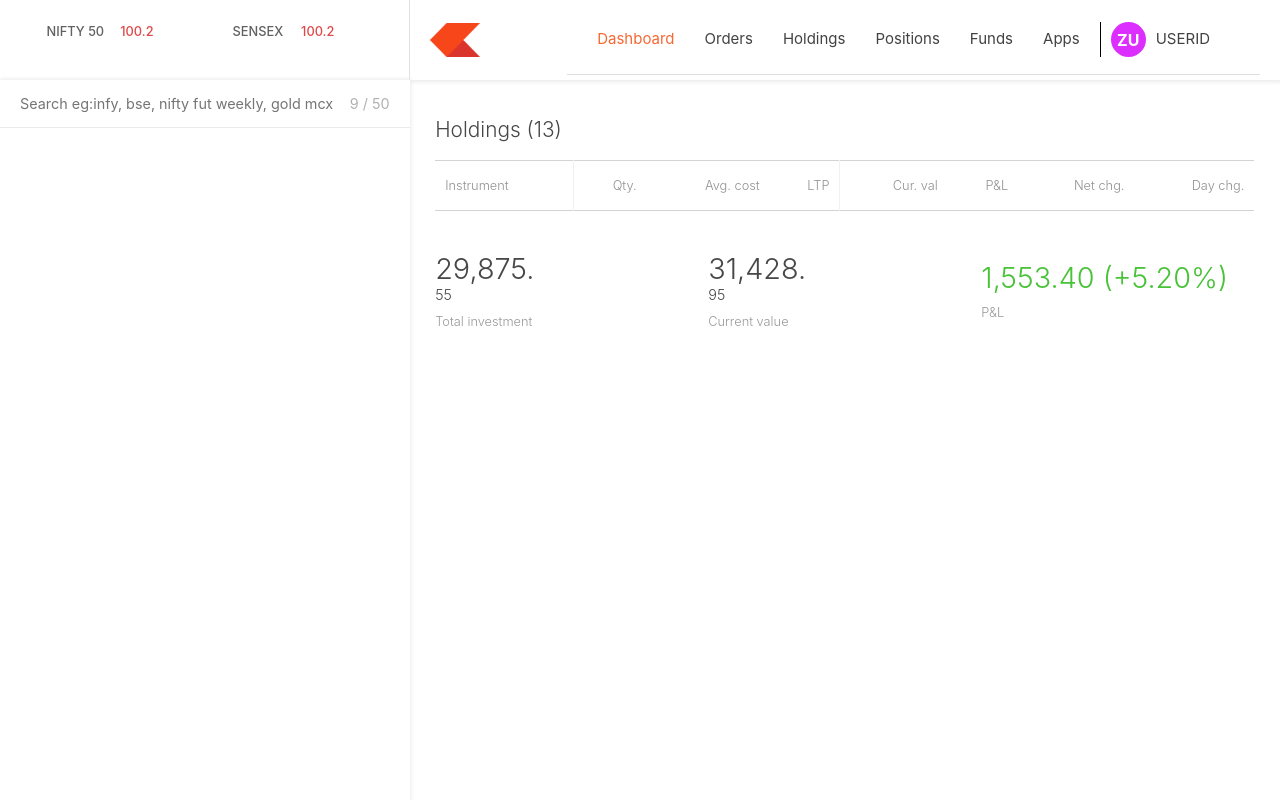
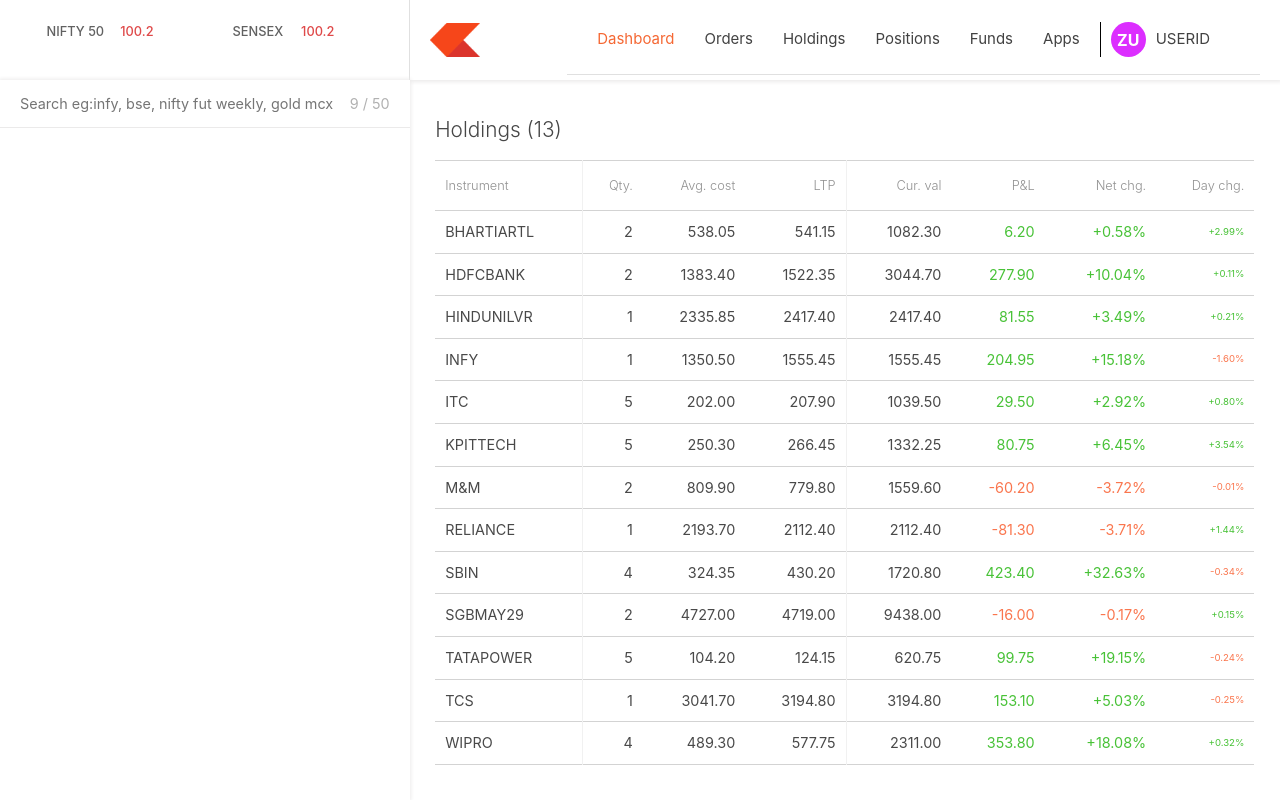
Before and after one commit to Ayushibansiwal/ZerodaClone, a React (Vite) app in the folder Dashboard/: page /holdings in a window 1280 px wide. Built offline with nearby package versions, Linux system fonts and the light colour scheme.

Commit message:
done with holding and pricing

```diff
--- a/Dashboard/src/components/Holdings.jsx
+++ b/Dashboard/src/components/Holdings.jsx
@@ -1,12 +1,14 @@
 import React from "react";
+import { holdings } from "../data/data";
 
-const Holdings = () => {
+function Holdings(){
   return (
     <>
-      <h3 className="title">Holdings (13)</h3>
+      <h3 className="title">Holdings ({holdings.length})</h3>
 
       <div className="order-table">
         <table>
+          <thead>
           <tr>
             <th>Instrument</th>
             <th>Qty.</th>
@@ -17,6 +19,30 @@
             <th>Net chg.</th>
             <th>Day chg.</th>
           </tr>
+          </thead>
+          <tbody>
+            {holdings.map((stock,index)=>{
+              const curValue = stock.price * stock.qty;
+              const isProfit = curValue - stock.avg * stock.qty >= 0.0 ;
+              const profClass = isProfit? "profit" : "loss";
+              const dayClass = stock.isLoss ? "loss" : "profit";
+
+              return(
+                <tr key={index}>
+                  <td>{stock.name}</td>
+                  <td>{stock.qty}</td>
+                  <td>{stock.avg.toFixed(2)}</td>
+                  <td>{stock.price.toFixed(2)}</td>
+                  <td>{curValue.toFixed(2)}</td>
+                  <td className={profClass}>
+                      {(curValue - stock.avg * stock.qty).toFixed(2)}
+                  </td>
+                  <td className={profClass} >{stock.net}</td>
+                  <td className={dayClass} >{stock.day}</td>
+                </tr>
+              )
+            })}
+          </tbody>
         </table>
       </div>
 
--- a/Dashboard/src/components/Positions.jsx
+++ b/Dashboard/src/components/Positions.jsx
@@ -1,4 +1,5 @@
 import React from "react";
+import { positions } from "../data/data";
 
 const Positions = () => {
   return (
@@ -7,6 +8,7 @@
 
       <div className="order-table">
         <table>
+          <thead>
             <tr>
               <th>Product</th>
               <th>Instrument</th>
@@ -16,6 +18,29 @@
               <th>P&L</th>
               <th>Chg.</th>
             </tr>
+          </thead>
+          <tbody>
+            {positions.map((stock, index) => {
+              const curValue = stock.price * stock.qty;
+              const isProfit = curValue - stock.avg * stock.qty >= 0.0;
+              const profClass = isProfit ? "profit" : "loss";
+              const dayClass = stock.isLoss ? "loss" : "profit";
+
+              return (
+                <tr key={index}>
+                  <td>{stock.product}</td>
+                  <td>{stock.name}</td>
+                  <td>{stock.qty}</td>
+                  <td>{stock.avg.toFixed(2)}</td>
+                  <td>{stock.price.toFixed(2)}</td>
+                  <td className={profClass}>
+                    {(curValue - stock.avg * stock.qty).toFixed(2)}
+                  </td>
+                  <td className={dayClass}>{stock.day}</td>
+                </tr>
+              );
+            })}
+          </tbody>
         </table>
       </div>
     </>
--- /dev/null
+++ b/Dashboard/src/data/data.js
@@ -0,0 +1,193 @@
+export const watchlist = [
+  {
+    name: "INFY",
+    price: 1555.45,
+    percent: "-1.60%",
+    isDown: true,
+  },
+  {
+    name: "ONGC",
+    price: 116.8,
+    percent: "-0.09%",
+    isDown: true,
+  },
+  {
+    name: "TCS",
+    price: 3194.8,
+    percent: "-0.25%",
+    isDown: true,
+  },
+  {
+    name: "KPITTECH",
+    price: 266.45,
+    percent: "3.54%",
+    isDown: false,
+  },
+  {
+    name: "QUICKHEAL",
+    price: 308.55,
+    percent: "-0.15%",
+    isDown: true,
+  },
+  {
+    name: "WIPRO",
+    price: 577.75,
+    percent: "0.32%",
+    isDown: false,
+  },
+  {
+    name: "M&M",
+    price: 779.8,
+    percent: "-0.01%",
+    isDown: true,
+  },
+  {
+    name: "RELIANCE",
+    price: 2112.4,
+    percent: "1.44%",
+    isDown: false,
+  },
+  {
+    name: "HUL",
+    price: 512.4,
+    percent: "1.04%",
+    isDown: false,
+  },
+];
+
+// holdings
+export const holdings = [
+  {
+    name: "BHARTIARTL",
+    qty: 2,
+    avg: 538.05,
+    price: 541.15,
+    net: "+0.58%",
+    day: "+2.99%",
+  },
+  {
+    name: "HDFCBANK",
+    qty: 2,
+    avg: 1383.4,
+    price: 1522.35,
+    net: "+10.04%",
+    day: "+0.11%",
+  },
+  {
+    name: "HINDUNILVR",
+    qty: 1,
+    avg: 2335.85,
+    price: 2417.4,
+    net: "+3.49%",
+    day: "+0.21%",
+  },
+  {
+    name: "INFY",
+    qty: 1,
+    avg: 1350.5,
+    price: 1555.45,
+    net: "+15.18%",
+    day: "-1.60%",
+    isLoss: true,
+  },
+  {
+    name: "ITC",
+    qty: 5,
+    avg: 202.0,
+    price: 207.9,
+    net: "+2.92%",
+    day: "+0.80%",
+  },
+  {
+    name: "KPITTECH",
+    qty: 5,
+    avg: 250.3,
+    price: 266.45,
+    net: "+6.45%",
+    day: "+3.54%",
+  },
+  {
+    name: "M&M",
+    qty: 2,
+    avg: 809.9,
+    price: 779.8,
+    net: "-3.72%",
+    day: "-0.01%",
+    isLoss: true,
+  },
+  {
+    name: "RELIANCE",
+    qty: 1,
+    avg: 2193.7,
+    price: 2112.4,
+    net: "-3.71%",
+    day: "+1.44%",
+  },
+  {
+    name: "SBIN",
+    qty: 4,
+    avg: 324.35,
+    price: 430.2,
+    net: "+32.63%",
+    day: "-0.34%",
+    isLoss: true,
+  },
+  {
+    name: "SGBMAY29",
+    qty: 2,
+    avg: 4727.0,
+    price: 4719.0,
+    net: "-0.17%",
+    day: "+0.15%",
+  },
+  {
+    name: "TATAPOWER",
+    qty: 5,
+    avg: 104.2,
+    price: 124.15,
+    net: "+19.15%",
+    day: "-0.24%",
+    isLoss: true,
+  },
+  {
+    name: "TCS",
+    qty: 1,
+    avg: 3041.7,
+    price: 3194.8,
+    net: "+5.03%",
+    day: "-0.25%",
+    isLoss: true,
+  },
+  {
+    name: "WIPRO",
+    qty: 4,
+    avg: 489.3,
+    price: 577.75,
+    net: "+18.08%",
+    day: "+0.32%",
+  },
+];
+
+// positions
+export const positions = [
+  {
+    product: "CNC",
+    name: "EVEREADY",
+    qty: 2,
+    avg: 316.27,
+    price: 312.35,
+    net: "+0.58%",
+    day: "-1.24%",
+    isLoss: true,
+  },
+  {
+    product: "CNC",
+    name: "JUBLFOOD",
+    qty: 1,
+    avg: 3124.75,
+    price: 3082.65,
+    net: "+10.04%",
+    day: "-1.35%",
+    isLoss: true,
+  },
+];
```
Lines whose indentation alone changed are shown as unchanged.
